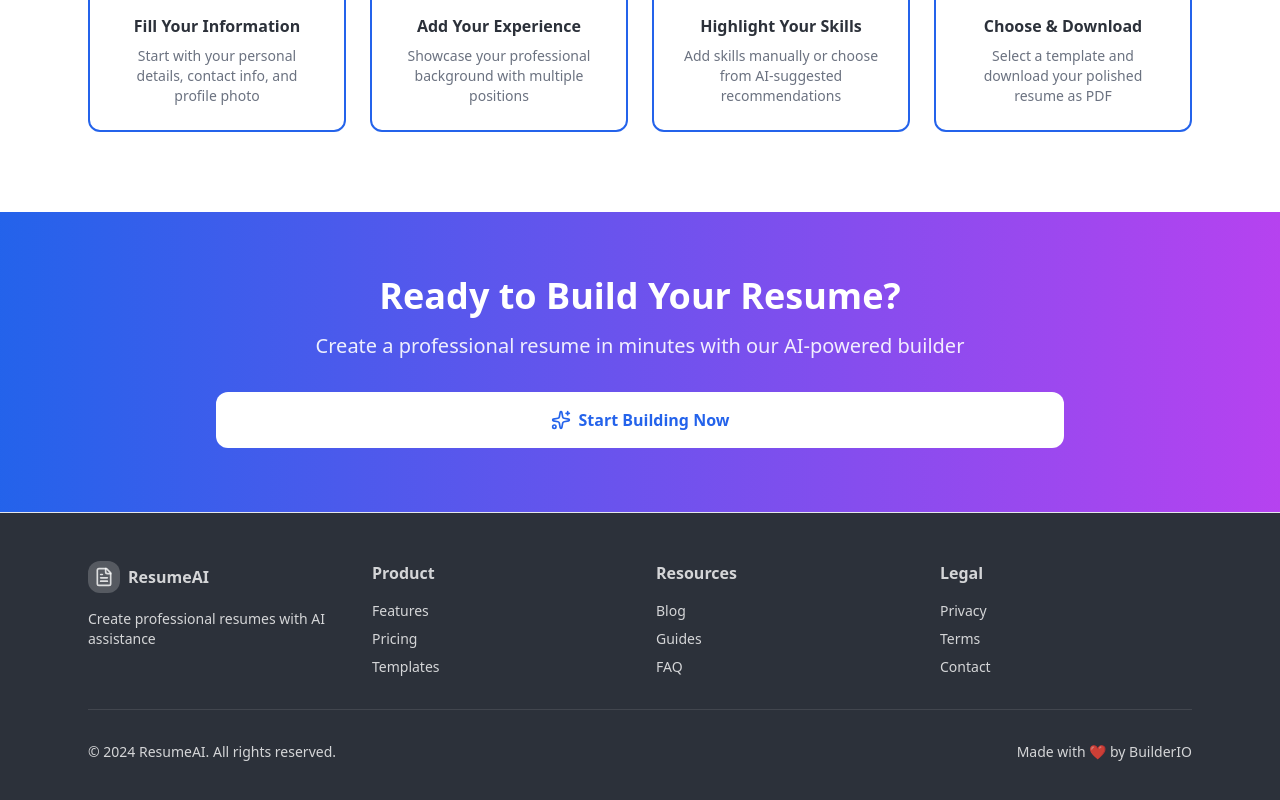
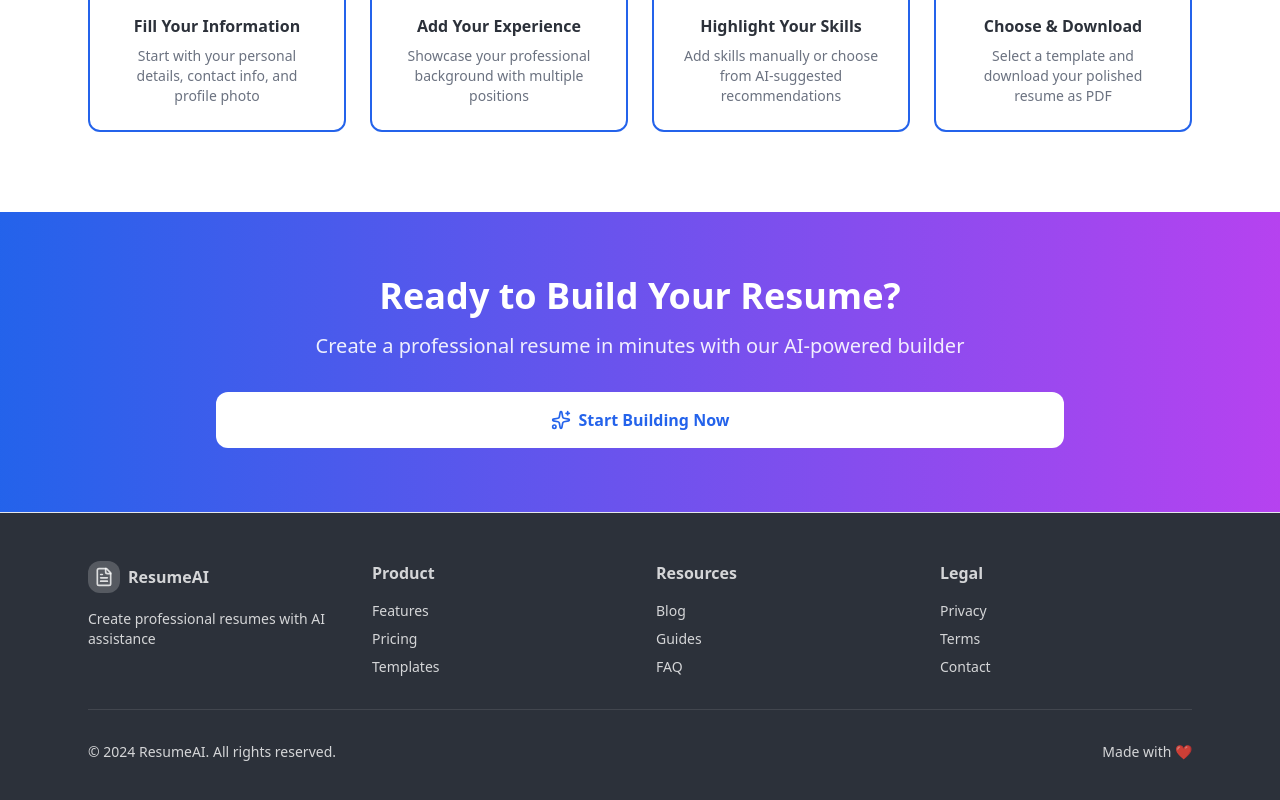
Before and after one commit to rishavchauhan123/airesumebuilder, a React (Vite) app: page / in a window 1280 px wide. Shown: the part 1803-2603 px from the top of the page. Built offline with nearby package versions, Linux system fonts and the light colour scheme; no server answers.

Commit message:
made with love

```diff
--- a/client/pages/Index.tsx
+++ b/client/pages/Index.tsx
@@ -308,7 +308,7 @@
             <p className="text-sm">
               © 2024 ResumeAI. All rights reserved.
             </p>
-            <p className="text-sm">Made with ❤️ by BuilderIO</p>
+            <p className="text-sm">Made with ❤️</p>
           </div>
         </div>
       </footer>
```
